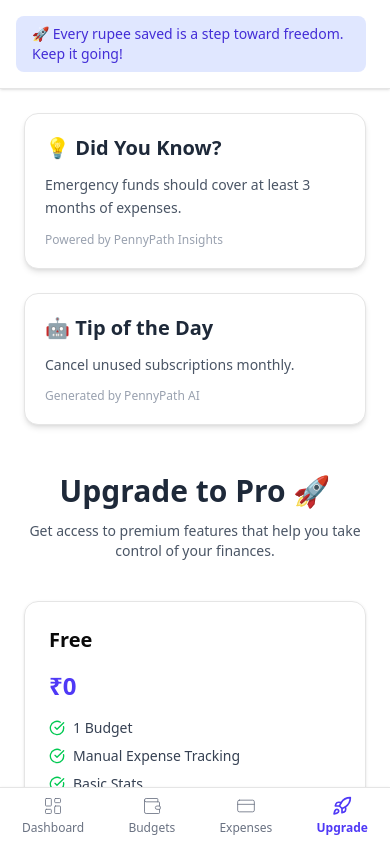
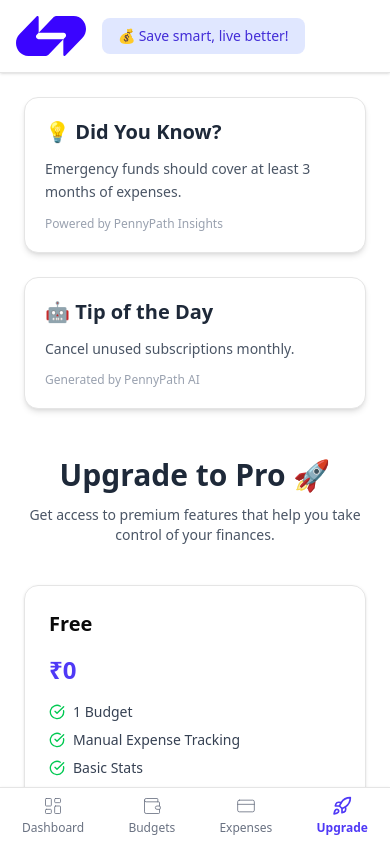
Before and after one commit to Aryan0512398/PennyPath, a Next.js app: page /dashboard/upgrade in a window 390 px wide. Shown: the top 842 px of the page. Built offline with nearby package versions, Linux system fonts and the light colour scheme; no server answers.

Commit message:
Quck Fixes

```diff
--- a/app/page.js
+++ b/app/page.js
@@ -9,7 +9,7 @@
   return (
     <div>
       <Header></Header>
-      <Hero></Hero>
+      <Hero ></Hero>
       <Footer></Footer>
 
     </div>
--- a/components/DashboardHeader.jsx
+++ b/components/DashboardHeader.jsx
@@ -1,17 +1,39 @@
 "use client";
 import { UserButton } from "@clerk/nextjs";
+import Image from "next/image";
+import { useRouter } from "next/navigation";
 import React from "react";
 
 function DashboardHeader() {
+  const router=useRouter()
   return (
-    <div className="p-4 shadow-sm border-b flex gap-2 justify-between">
-      <div className="text-sm bg-indigo-100 text-indigo-700 px-4 py-2 rounded-md">
-        🚀 Every rupee saved is a step toward freedom. Keep it going!
+    <div className="p-4 shadow-sm border-b flex justify-between items-center">
+      <div className="flex items-center gap-4">
+        {/* Responsive logo for small screens only */}
+        <div className="block md:hidden " onClick={()=>router.push("/")}>
+          <Image
+            src="/logoShort.svg"
+            alt="Logo"
+            width={10}
+            height={40}
+            className="h-auto w-auto cursor-pointer"
+            priority // Ensures it's loaded early
+          />
+        </div>
+
+        {/* Motivational Text */}
+        <div className="text-sm bg-indigo-100 text-indigo-700 px-4 py-2 rounded-md">
+  💰 Save smart, live better!
+</div>
       </div>
 
-      <div>
-        <UserButton></UserButton>
-      </div>
+      <UserButton
+        appearance={{
+          elements: {
+            avatarBox: "w-8 h-8 md:w-10 md:h-10", // Responsive sizes
+          },
+        }}
+      />
     </div>
   );
 }
--- a/components/Footer.jsx
+++ b/components/Footer.jsx
@@ -4,7 +4,7 @@
 
 function Footer() {
   return (
-  <footer className="w-full relative bottom-12  md:fixed md:bottom-0 bg-white border-t py-6 text-sm text-gray-500 ">
+  <footer className="w-full relative bottom-12   md:bottom-0 bg-white border-t py-6 text-sm text-gray-500 ">
   <div className="max-w-4xl mx-auto flex flex-col sm:flex-row justify-between items-center px-4 gap-2 text-center">
     <p>© {new Date().getFullYear()} PennyPath. All rights reserved.</p>
 
--- a/components/Header.jsx
+++ b/components/Header.jsx
@@ -4,12 +4,14 @@
 import { Button } from "./ui/button";
 import { UserButton, useUser } from "@clerk/nextjs";
 import Link from "next/link";
+import { useRouter } from "next/navigation";
 
 const Header = () => {
   const { user, isSignedIn } = useUser();
+  const router=useRouter()
   return (
     <div className="p-5 flex justify-between items-center shadow-md">
-      <Image src="/logo.svg" alt="Logo" width={160} height={100} />
+      <Image className="cursor-pointer" src="/logo.svg" alt="Logo" width={160} height={100} onClick={()=> router.push("/") } />
       {isSignedIn ? (
         <UserButton />
       ) : (
@@ -19,7 +21,7 @@
               Dashboard
             </Button>
           </Link>
-          <Link href="/sign-in">
+          <Link href={isSignedIn ? `/dashboard` : `/sign-in`}>
             <Button className="cursor-pointer border-indigo-600 bg-indigo-600 transition-colors hover:bg-indigo-700">
               Get Started
             </Button>
--- a/components/Hero.jsx
+++ b/components/Hero.jsx
@@ -3,7 +3,7 @@
 
 function Hero() {
   return (
-    <section className="bg-gray-100 flex flex-col items-center overflow-x-hidden">
+    <section className="bg-gray-100 flex flex-col  items-center overflow-x-hidden">
       <div className="mx-auto w-screen max-w-screen-xl px-4 py-16 sm:px-6 sm:py-24 lg:px-8 lg:py-32">
         <div className="mx-auto max-w-prose text-center">
           <h1 className="text-4xl font-bold text-gray-900 sm:text-5xl">
@@ -27,7 +27,7 @@
       </div>
       <Image
         className="-mt-7 rounded-xl border-2"
-        src={"/dashboard.webp"}
+        src={"/Dashboard2.png"}
         alt="Dashboard"
         width={1000}
         height={700}
--- a/components/SideNav.jsx
+++ b/components/SideNav.jsx
@@ -3,12 +3,13 @@
 import { LayoutGrid, PiggyBank, ReceiptText, ShieldCheck } from 'lucide-react'
 import Image from 'next/image'
 import Link from 'next/link'
-import { usePathname } from 'next/navigation'
+import { usePathname , useRouter } from 'next/navigation'
 import path from 'path'
 import React, { useEffect } from 'react'
 
 function SideNav() {
     const path=usePathname();
+    const router=useRouter()
     useEffect(()=>{
         console.log(path)
     }, [path])
@@ -40,7 +41,7 @@
     ]
   return (
     <div className='h-screen fixed p-5 border shadow-sm'>
-      <Image src={'/logo.svg'} alt='Logo' width={160} height={100} />
+      <Image src={'/logo.svg'} className='cursor-pointer' onClick={()=>router.push("/")} alt='Logo' width={160} height={100} />
       <div className='mt-5'>
         {menuList.map((menu,index) => (
           <Link  href={menu.path} key={index}>
```
Also changed, not shown: public/Dashboard2.png (added), public/logoShort.svg (added).
